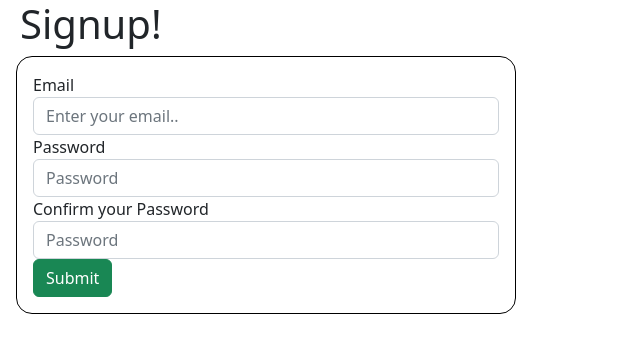
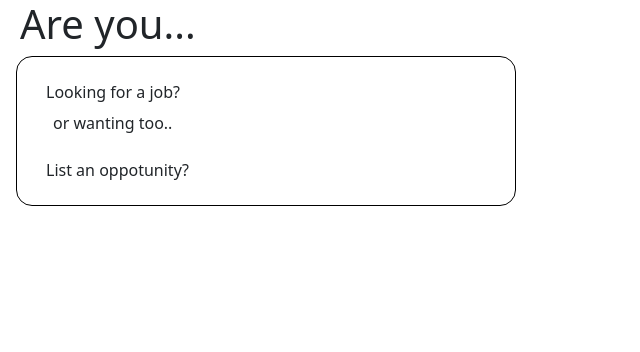
Before and after one commit to russell-gh/hospitality-hunt, a React (Create React App) app: page / in a window 1280 px wide. Shown: the top 352 px of the page, without its empty margins (0-640 px from the left). Built offline with nearby package versions, Linux system fonts and the light colour scheme.

Commit message:
ability to submit if freelancer or not

```diff
--- a/src/components/Onboarding.jsx
+++ b/src/components/Onboarding.jsx
@@ -1,7 +1,46 @@
-import React from 'react';
+import React, { useState } from "react";
+import { useDispatch } from "react-redux";
+import { ONBOARDING } from "../features/hospitality/hospitalitySlice";
 
 const Onboarding = () => {
-    return (<></>);
-}
+  const [isFreelancer, setIsFreelancer] = useState();
+  const dispatch = useDispatch();
+
+  const handleSubmit = (e) => {
+    dispatch(ONBOARDING(isFreelancer));
+    e.preventDefault();
+  };
+
+  return (
+    <>
+      <h1>Are you...</h1>
+      <form onSubmit={handleSubmit}>
+        <div className="form-group">
+          <button
+            class="btn btn-default"
+            type="submit"
+            onClick={() => {
+              setIsFreelancer(true);
+            }}
+          >
+            Looking for a job?
+          </button>
+        </div>
+        <p> or wanting too..</p>
+        <div className="form-group">
+          <button
+            class="btn btn-default"
+            type="submit"
+            onClick={() => {
+              setIsFreelancer(false);
+            }}
+          >
+            List an oppotunity?
+          </button>
+        </div>
+      </form>
+    </>
+  );
+};
 
 export default Onboarding;
--- a/src/features/hospitality/hospitalitySlice.js
+++ b/src/features/hospitality/hospitalitySlice.js
@@ -1,10 +1,9 @@
 import { createSlice } from "@reduxjs/toolkit";
 
 const initialState = {
-  screenMode: 1,
+  screenMode: 3,
   value: 10,
   user: { email: "", password: "" },
-
 
   businesses: [
     {
@@ -110,7 +109,6 @@ const initialState = {
       email: "beatricemiddleton@email.com",
     },
   ],
-
 };
 
 export const hospitalitySlice = createSlice({
@@ -133,6 +131,9 @@ export const hospitalitySlice = createSlice({
       state.user.email = action.payload.email;
       state.user.password = action.payload.password;
     },
+    ONBOARDING: (state, action) => {
+      state.user.isFreelancer = action.payload;
+    },
 
     setUserProfile: (state, payload) => {
       state.userProfile = payload;
@@ -140,14 +141,18 @@ export const hospitalitySlice = createSlice({
   },
 });
 
-
-
-export const { increment, decrement, setUserProfile, SIGNUP, login } =
-  hospitalitySlice.actions;
+export const {
+  increment,
+  decrement,
+  setUserProfile,
+  SIGNUP,
+  ONBOARDING,
+  login,
+} = hospitalitySlice.actions;
 
 export const selectBusinesses = (state) => state.hospitality.businesses;
 export const selectFreelancers = (state) => state.hospitality.freelancers;
-export const selectScreenMode = (state) => state.hospitality.screenMode
+export const selectScreenMode = (state) => state.hospitality.screenMode;
 //----- tell computer what you select
 //----- can see the dev tool to get some hint
 
```
